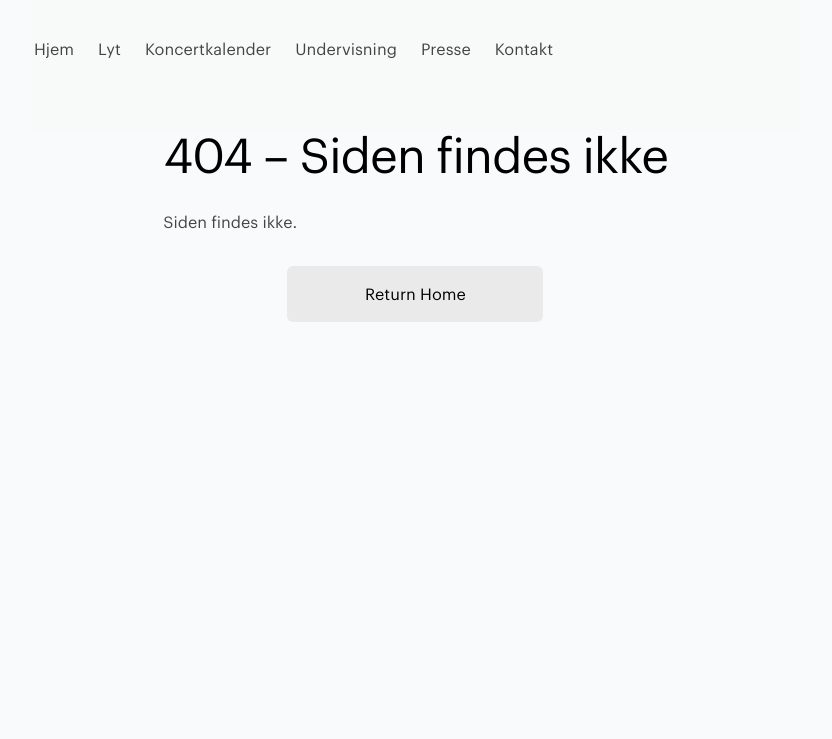
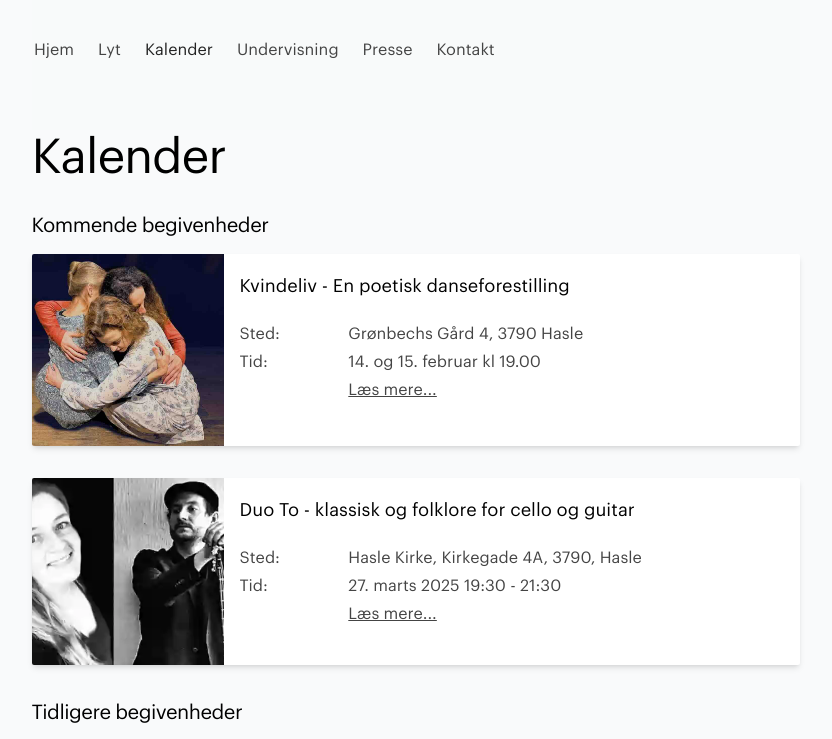
Before and after one commit to dzgreen/anjalillemaehlum.dk, a Next.js app: page /kalender in a window 1280 px wide. Before the commit this address had no page. Shown: the top 739 px of the page, without its empty margins (217-1049 px from the left). Built offline with nearby package versions, Linux system fonts and the light colour scheme.

Commit message:
new koncerts

```diff
--- a/components/Container.tsx
+++ b/components/Container.tsx
@@ -85,7 +85,7 @@ export default function Container(props) {
 
               {/* <NavItem href="/blog" text="Blog" /> */}
               <NavItem href="/lyt" text="Lyt" />
-              <NavItem href="/koncertkalender" text="Koncertkalender" />
+              <NavItem href="/kalender" text="Kalender" />
               <NavItem href="/undervisning" text="Undervisning" />
               <NavItem href="/presse" text="Presse" />
               <NavItem href="/kontakt" text="Kontakt" />
--- a/components/MobileMenu.tsx
+++ b/components/MobileMenu.tsx
@@ -70,8 +70,8 @@ export default function MobileMenu() {
           className="border-b border-gray-300 text-sm font-semibold text-gray-900  "
           style={{ transitionDelay: "250ms" }}
         >
-          <Link href="/koncertkalender" className="flex w-auto pb-4">
-            Koncertkalender
+          <Link href="/kalender" className="flex w-auto pb-4">
+            Kalender
           </Link>
         </li>
 
--- a/pages/koncertkalender.tsx
+++ b/pages/kalender.tsx
@@ -1,17 +1,60 @@
 import Container from "components/Container"
 import Koncertkort from "components/Koncertkort"
 
-export default function Koncertkalender({ koncertkalender }) {
+export default function Kalender({ kalender }) {
   return (
-    <Container title="Koncertkalender">
+    <Container title="Kalender">
       <div className="mx-auto mb-16 flex w-full max-w-3xl flex-col">
         <h1 className="pb-8 text-3xl font-bold tracking-tight text-black  md:text-5xl">
-          Koncertkalender
+          Kalender
         </h1>
         <h2 className="pb-4 text-lg font-semibold tracking-tight text-black md:text-xl">
-          Kommende koncerter
+          Kommende begivenheder
         </h2>
 
+        <div className="flex flex-col space-y-8 pb-8">
+          <Koncertkort
+            title="Kvindeliv - En poetisk danseforestilling"
+            sted="Grønbechs Gård 4, 3790 Hasle"
+            tid="14. og 15. februar kl 19.00"
+            entre={
+              <a
+                href="https://billetto.dk/e/kvindeliv-billetter-1161441?utm_source=billetto+advertising&utm_medium=billetto&utm_campaign=find&utm_content=3DK"
+                target="_blank"
+                rel="noreferrer"
+                className="underline"
+              >
+                Læs mere...
+              </a>
+            }
+            img={`/images/kvindeliv.jpg`}
+            showLaesMere={true}
+          ></Koncertkort>
+        </div>
+
+        <div className="flex flex-col space-y-8 pb-8">
+          <Koncertkort
+            title="Duo To - klassisk og folklore for cello og guitar"
+            sted="Hasle Kirke, Kirkegade 4A, 3790, Hasle"
+            tid="27. marts 2025 19:30 - 21:30"
+            entre={
+              <a
+                href="https://bornholm.info/event/duo-to-klassisk-og-folklore-for-cello-og-guitar/"
+                target="_blank"
+                rel="noreferrer"
+                className="underline"
+              >
+                Læs mere...
+              </a>
+            }
+            img={`/images/duoto.webp`}
+            showLaesMere={true}
+          ></Koncertkort>
+        </div>
+        <h2 className="pb-4 text-lg font-semibold tracking-tight text-black md:text-xl">
+          Tidligere begivenheder
+
+        </h2>
         <div className="flex flex-col space-y-8 pb-8">
           <Koncertkort
             title="Literaturperformance med Siff Mosin på Literaturens folkemøde"
@@ -64,11 +107,6 @@ export default function Koncertkalender({ koncertkalender }) {
         </div>
 
 
-
-        <h2 className="pb-4 text-lg font-semibold tracking-tight text-black md:text-xl">
-          Tidligere koncerter
-
-        </h2>
         <div className="flex flex-col space-y-8 pb-8">
           <Koncertkort
             title="Feminine Cellotoner i MUTE studio"
--- a/pages/lyt.tsx
+++ b/pages/lyt.tsx
@@ -36,9 +36,21 @@ export default function Lyt({ lyt }) {
             </a>
             .
           </p>
+          <p>Nyere musik for kor og cello.</p>
         </div>
 
+
+
+
         <div className="flex w-full flex-col space-y-4">
+        <iframe
+            className="aspect-video rounded-md"
+            src="https://www.youtube-nocookie.com/embed/HhGan2q7JCM?rel=0"
+          ></iframe>
+        <iframe
+            className="aspect-video rounded-md"
+            src="https://www.youtube-nocookie.com/embed/gSniaI3bDFI?rel=0"
+          ></iframe>
           <iframe
             className="aspect-video rounded-md"
             src="https://www.youtube-nocookie.com/embed/6twG29znGMs?rel=0"
```
Also changed, not shown: public/images/kvindeliv.jpg (added).
